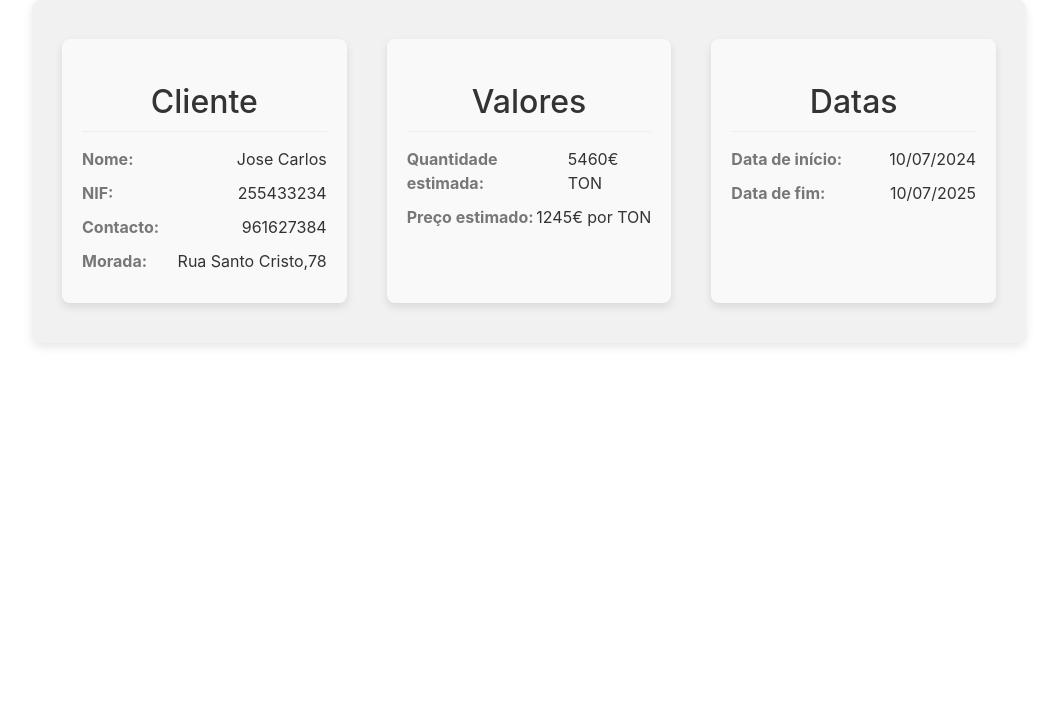
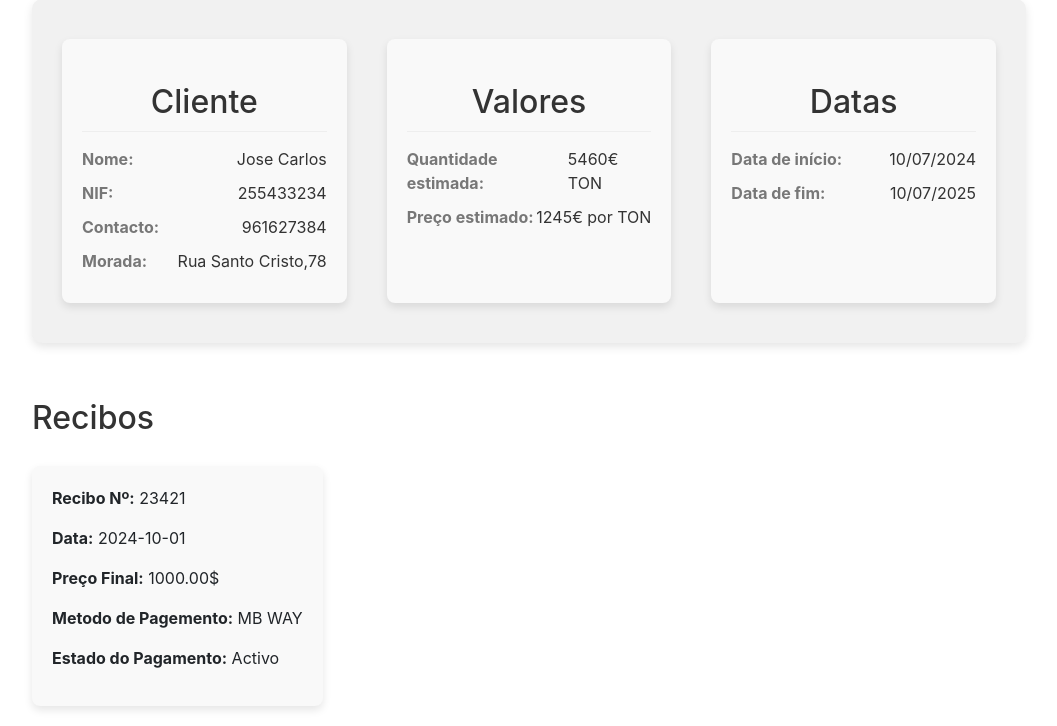
Before and after one commit to Destronex122/BD2-Projeto, a Django app: page /contractdetail/ in a window 1280 px wide. Shown: the part 247-973 px from the top of the page, without its empty margins (111-1168 px from the left). Before the commit the page ends 594 px from the top, so only its background shows below. Run offline with Django 5.2, Linux system fonts and the light colour scheme; a user stored in the database is signed in; some libraries are stand-ins or nearby versions; some web fonts are replaced.

Commit message:
Commit 4/12/2024

```diff
--- a/BD2/Backoffice/templates/contractdetail.html
+++ b/BD2/Backoffice/templates/contractdetail.html
@@ -76,6 +76,20 @@
     </div>
 </div>
 
+<div style="display:flex; justify-content:space-between; align-items:center; margin-top:32px;">
+    <h2 class="pesagens-title">Recibos</h2>
+</div>
+<div class="pesagens-container" id="pesagensContainer">
+    <!-- Pesagens da Vinha A -->
+    <div class="pesagem-card">
+        <p><strong>Recibo Nº:</strong> 23421 </p>
+        <p><strong>Data:</strong> 2024-10-01</p>
+        <p><strong>Preço Final:</strong> 1000.00$</p>
+        <p><strong>Metodo de Pagemento:</strong> MB WAY</p>
+        <p><strong>Estado do Pagamento:</strong> Activo</p>
+    </div>
+</div>
+
 
 
 
```
